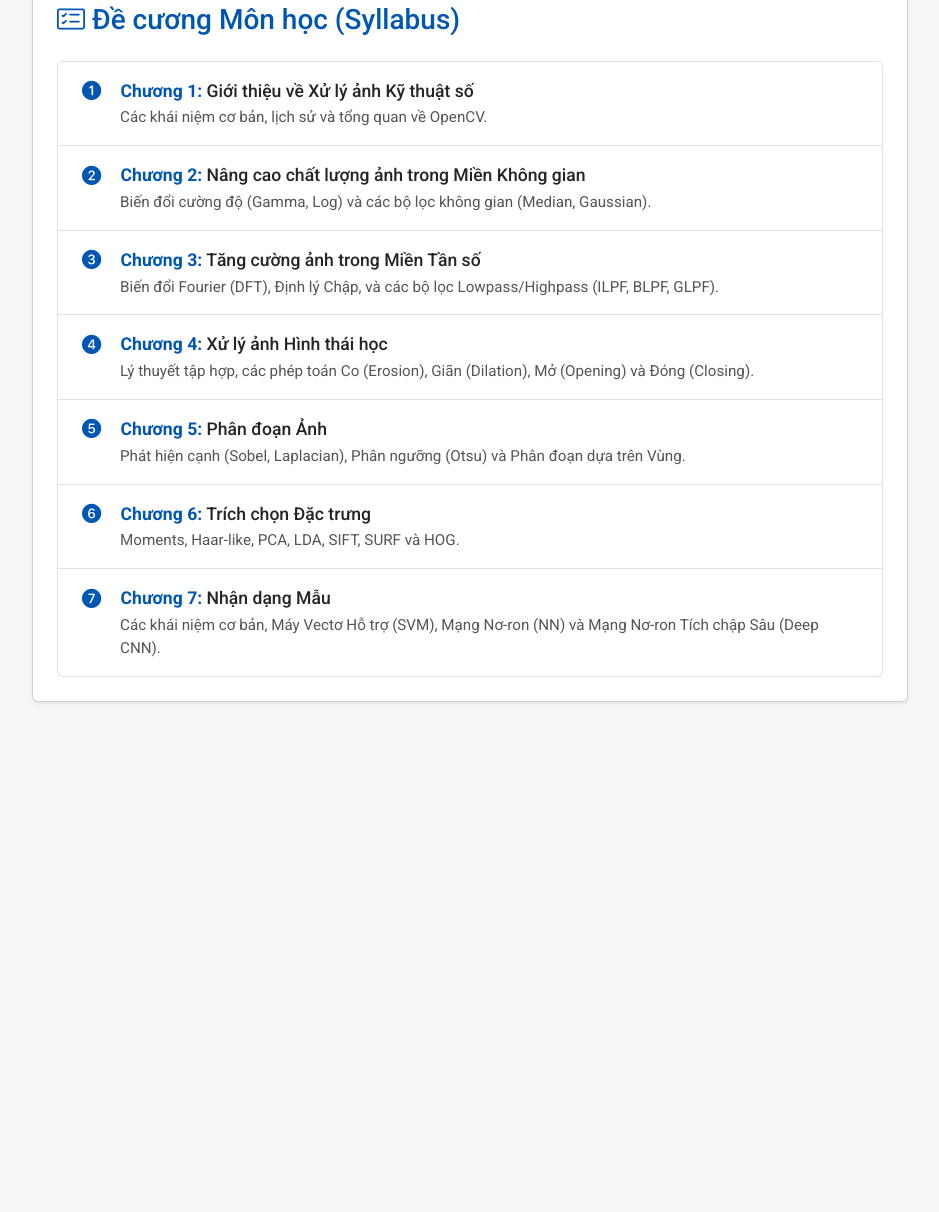
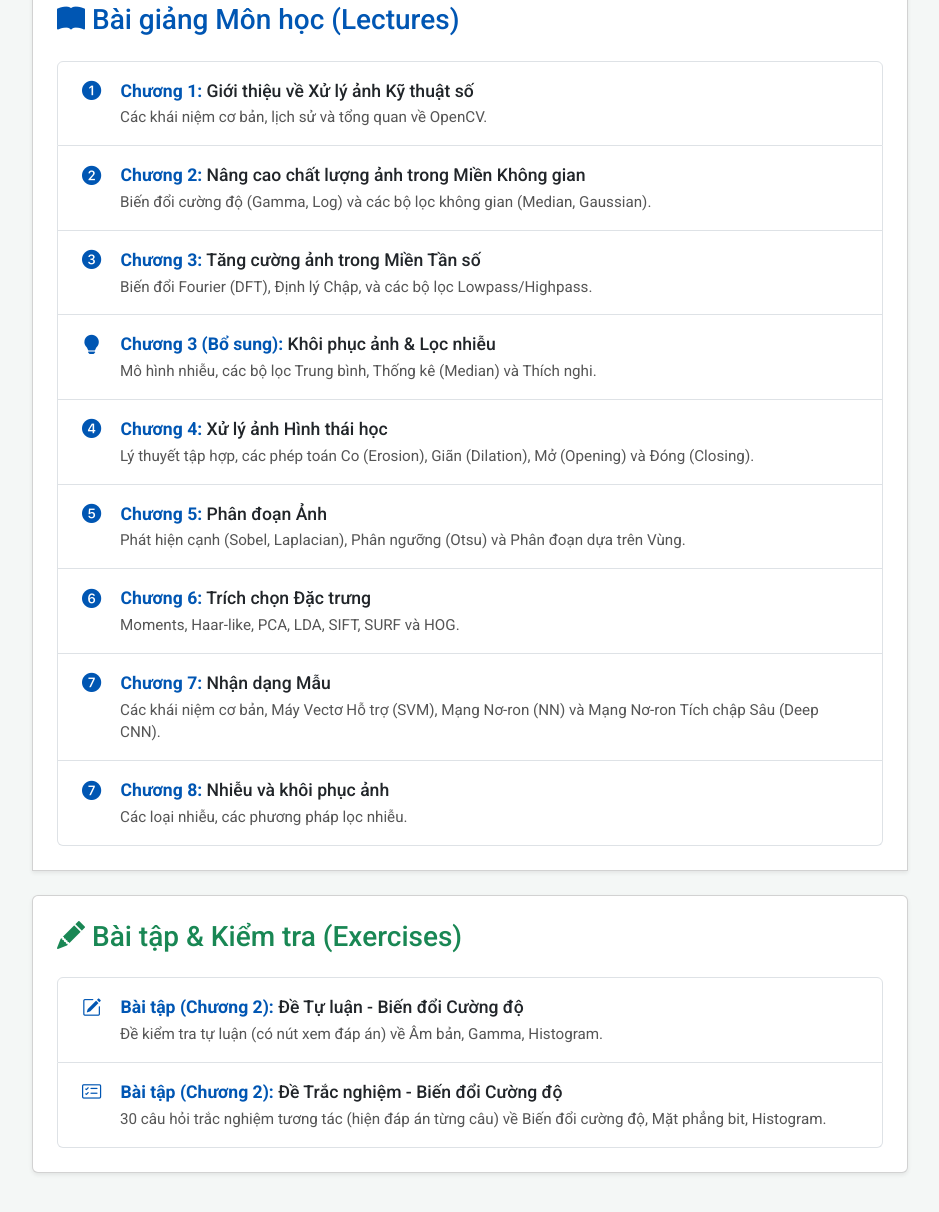
Before and after one commit to JiKangWon/digital-image-processing-lecture, a plain HTML site: page index.html in a window 1280 px wide. Shown: the part 262-1474 px from the top of the page, without its empty margins (170-1109 px from the left). Before the commit the page ends 1014 px from the top, so only its background shows below. Drawn offline with nearby package versions, Linux system fonts and the light colour scheme.

Commit message:
Cập nhật bài giảng nhiễu ảnh

```diff
--- a/index.html
+++ b/index.html
@@ -93,11 +93,11 @@
             </div>
         </header>
 
-        <div class="card shadow-sm">
+        <div class="card shadow-sm" style="border-radius: 0;">
             <div class="card-body p-4">
                 <h3 class="card-title mb-4" style="color: #0056b3;">
-                    <i class="bi bi-card-checklist"></i>
-                    Đề cương Môn học (Syllabus)
+                    <i class="bi bi-book-fill"></i>
+                    Bài giảng Môn học (Lectures)
                 </h3>
 
                 <div class="list-group">
@@ -117,7 +117,13 @@
                     <a href="chapter3.html" class="list-group-item list-group-item-action">
                         <i class="bi bi-3-circle-fill"></i>
                         <span class="chapter-title">Chương 3:</span> Tăng cường ảnh trong Miền Tần số
-                        <div class="chapter-description">Biến đổi Fourier (DFT), Định lý Chập, và các bộ lọc Lowpass/Highpass (ILPF, BLPF, GLPF).</div>
+                        <div class="chapter-description">Biến đổi Fourier (DFT), Định lý Chập, và các bộ lọc Lowpass/Highpass.</div>
+                    </a>
+
+                    <a href="chapter8.html" class="list-group-item list-group-item-action">
+                        <i class="bi bi-lightbulb-fill"></i>
+                        <span class="chapter-title">Chương 3 (Bổ sung):</span> Khôi phục ảnh & Lọc nhiễu
+                        <div class="chapter-description">Mô hình nhiễu, các bộ lọc Trung bình, Thống kê (Median) và Thích nghi.</div>
                     </a>
 
                     <a href="chapter4.html" class="list-group-item list-group-item-action">
@@ -144,9 +150,41 @@
                         <div class="chapter-description">Các khái niệm cơ bản, Máy Vectơ Hỗ trợ (SVM), Mạng Nơ-ron (NN) và Mạng Nơ-ron Tích chập Sâu (Deep CNN).</div>
                     </a>
 
+                    <a href="chapter8.html" class="list-group-item list-group-item-action">
+                        <i class="bi bi-7-circle-fill"></i>
+                        <span class="chapter-title">Chương 8:</span> Nhiễu và khôi phục ảnh
+                        <div class="chapter-description">Các loại nhiễu, các phương pháp lọc nhiễu.</div>
+                    </a>
+
                 </div>
             </div>
         </div>
+
+        <div class="card shadow-sm mt-4">
+            <div class="card-body p-4">
+                <h3 class="card-title mb-4" style="color: #198754;">
+                    <i class="bi bi-pencil-fill"></i>
+                    Bài tập & Kiểm tra (Exercises)
+                </h3>
+
+                <div class="list-group">
+
+                    <a href="exercise/chapter2/test1.html" class="list-group-item list-group-item-action">
+                        <i class="bi bi-pencil-square"></i>
+                        <span class="chapter-title">Bài tập (Chương 2):</span> Đề Tự luận - Biến đổi Cường độ
+                        <div class="chapter-description">Đề kiểm tra tự luận (có nút xem đáp án) về Âm bản, Gamma, Histogram.</div>
+                    </a>
+
+                    <a href="exercise/chapter2/test2.html" class="list-group-item list-group-item-action">
+                        <i class="bi bi-card-checklist"></i>
+                        <span class="chapter-title">Bài tập (Chương 2):</span> Đề Trắc nghiệm - Biến đổi Cường độ
+                        <div class="chapter-description">30 câu hỏi trắc nghiệm tương tác (hiện đáp án từng câu) về Biến đổi cường độ, Mặt phẳng bit, Histogram.</div>
+                    </a>
+
+                </div>
+            </div>
+        </div>
+
     </div>
 
     <script src="https://cdn.jsdelivr.net/npm/bootstrap@5.3.3/dist/js/bootstrap.bundle.min.js"></script>
```
